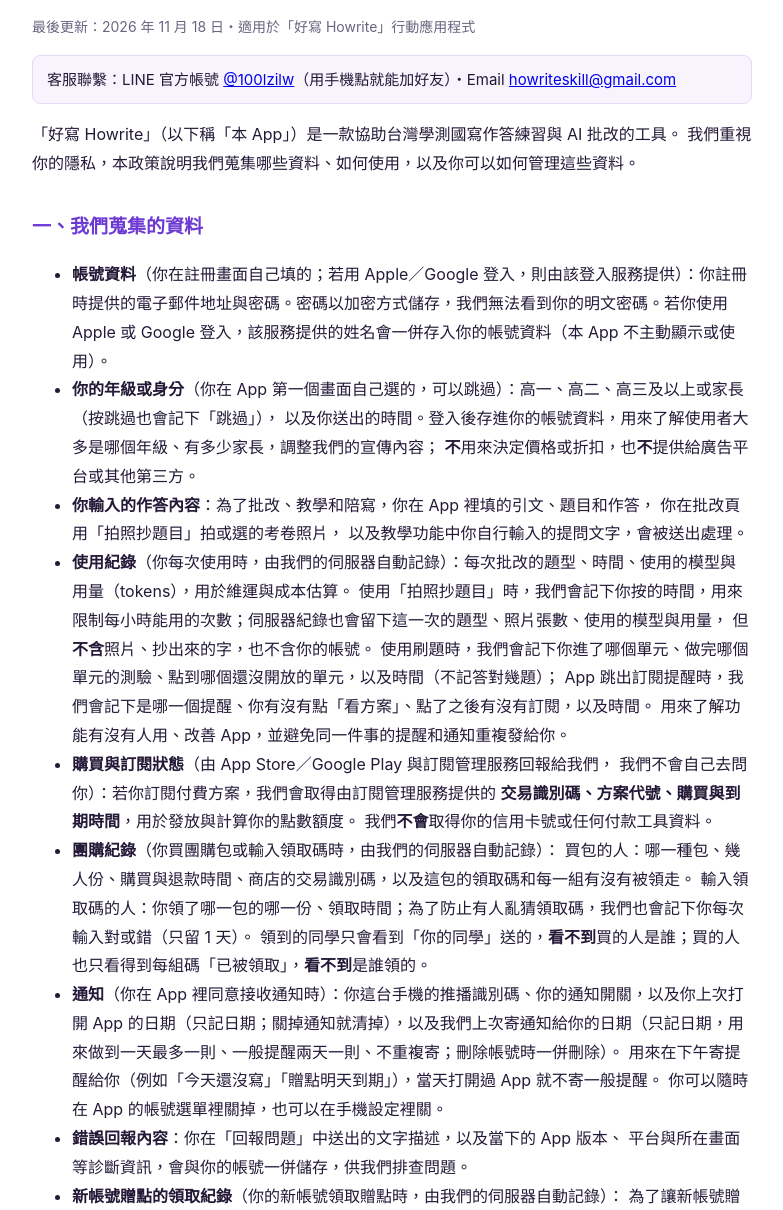
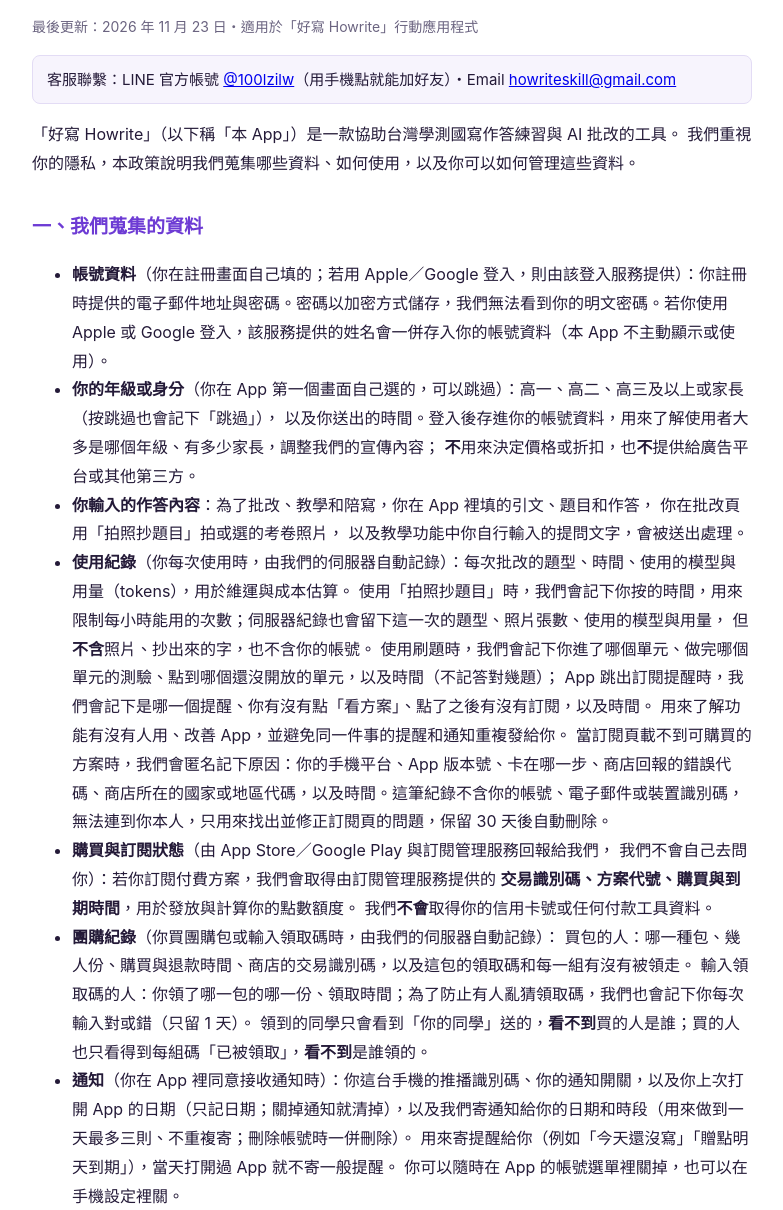
Before and after one commit to BORTYNG/howrite-legal, a plain HTML site: page privacy.html in a window 1280 px wide. Shown: the part 90-1300 px from the top of the page, without its empty margins (248-1031 px from the left). Drawn offline with Linux system fonts and the light colour scheme.

Commit message:
隱私權政策：3.3.2 訂閱頁載不到方案記原因＋通知改一天最多三則（2026-11-23）
第一節使用紀錄加一句（匿名、不含帳號、保留 30 天）；第二節目的清單加「排查訂閱頁載不到方案的問題」；
第一節通知改成記日期和時段、一天最多三則，拿掉「下午」與「一般提醒兩天一則」。

Co-Authored-By: Claude Opus 5.5 <noreply@anthropic.com>
Claude-Session: https://claude.ai/code/session_01NB6YhNVc93zBDkCmbznzCr

```diff
--- a/privacy.html
+++ b/privacy.html
@@ -16,7 +16,7 @@
 </head>
 <body>
   <h1>好寫 Howrite 隱私權政策</h1>
-  <p class="muted">最後更新：2026 年 11 月 18 日・適用於「好寫 Howrite」行動應用程式</p>
+  <p class="muted">最後更新：2026 年 11 月 23 日・適用於「好寫 Howrite」行動應用程式</p>
   <p class="contact">客服聯繫：LINE 官方帳號 <a href="https://line.me/R/ti/p/%40100lzilw">@100lzilw</a>（用手機點就能加好友）・Email <a href="mailto:howriteskill@gmail.com">howriteskill@gmail.com</a></p>
 
   <p>「好寫 Howrite」（以下稱「本 App」）是一款協助台灣學測國寫作答練習與 AI 批改的工具。
@@ -36,7 +36,8 @@
         但<strong>不含</strong>照片、抄出來的字，也不含你的帳號。
         使用刷題時，我們會記下你進了哪個單元、做完哪個單元的測驗、點到哪個還沒開放的單元，以及時間（不記答對幾題）；
         App 跳出訂閱提醒時，我們會記下是哪一個提醒、你有沒有點「看方案」、點了之後有沒有訂閱，以及時間。
-        用來了解功能有沒有人用、改善 App，並避免同一件事的提醒和通知重複發給你。</li>
+        用來了解功能有沒有人用、改善 App，並避免同一件事的提醒和通知重複發給你。
+        當訂閱頁載不到可購買的方案時，我們會匿名記下原因：你的手機平台、App 版本號、卡在哪一步、商店回報的錯誤代碼、商店所在的國家或地區代碼，以及時間。這筆紀錄不含你的帳號、電子郵件或裝置識別碼，無法連到你本人，只用來找出並修正訂閱頁的問題，保留 30 天後自動刪除。</li>
     <li><strong>購買與訂閱狀態</strong>（由 App Store／Google Play 與訂閱管理服務回報給我們，
         我們不會自己去問你）：若你訂閱付費方案，我們會取得由訂閱管理服務提供的
         <strong>交易識別碼、方案代號、購買與到期時間</strong>，用於發放與計算你的點數額度。
@@ -45,8 +46,8 @@
         買包的人：哪一種包、幾人份、購買與退款時間、商店的交易識別碼，以及這包的領取碼和每一組有沒有被領走。
         輸入領取碼的人：你領了哪一包的哪一份、領取時間；為了防止有人亂猜領取碼，我們也會記下你每次輸入對或錯（只留 1 天）。
         領到的同學只會看到「你的同學」送的，<strong>看不到</strong>買的人是誰；買的人也只看得到每組碼「已被領取」，<strong>看不到</strong>是誰領的。</li>
-    <li><strong>通知</strong>（你在 App 裡同意接收通知時）：你這台手機的推播識別碼、你的通知開關，以及你上次打開 App 的日期（只記日期；關掉通知就清掉），以及我們上次寄通知給你的日期（只記日期，用來做到一天最多一則、一般提醒兩天一則、不重複寄；刪除帳號時一併刪除）。
-        用來在下午寄提醒給你（例如「今天還沒寫」「贈點明天到期」），當天打開過 App 就不寄一般提醒。
+    <li><strong>通知</strong>（你在 App 裡同意接收通知時）：你這台手機的推播識別碼、你的通知開關，以及你上次打開 App 的日期（只記日期；關掉通知就清掉），以及我們寄通知給你的日期和時段（用來做到一天最多三則、不重複寄；刪除帳號時一併刪除）。
+        用來寄提醒給你（例如「今天還沒寫」「贈點明天到期」），當天打開過 App 就不寄一般提醒。
         你可以隨時在 App 的帳號選單裡關掉，也可以在手機設定裡關。</li>
     <li><strong>錯誤回報內容</strong>：你在「回報問題」中送出的文字描述，以及當下的 App 版本、
         平台與所在畫面等診斷資訊，會與你的帳號一併儲存，供我們排查問題。</li>
@@ -127,7 +128,7 @@
         後端服務 Supabase、訂閱管理服務 RevenueCat、登入服務 Apple 與 Google、推播服務 Google Firebase，
         以及上述 AI 服務 OpenCode、Anthropic、MiniMax、阿里巴巴——均須提供與本政策所述<strong>相同或同等</strong>的資料保護標準。
         我們會依此標準審視各家公告的資料政策，若有任何一家不再符合，我們會停止使用該服務或更新本政策。</li>
-    <li>我們<strong>不會</strong>販售你的個人資料，也不會將其用於前述批改、教學、陪寫、訂閱管理、團購、寄送帳號與點數的服務通知與 App 通知、確認新帳號贈點每人只送一次（見第一節）、了解功能使用情形以改善 App，以及依年級分布調整宣傳內容這些目的以外的用途。</li>
+    <li>我們<strong>不會</strong>販售你的個人資料，也不會將其用於前述批改、教學、陪寫、訂閱管理、團購、寄送帳號與點數的服務通知與 App 通知、確認新帳號贈點每人只送一次（見第一節）、排查訂閱頁載不到方案的問題、了解功能使用情形以改善 App，以及依年級分布調整宣傳內容這些目的以外的用途。</li>
   </ul>
 
   <h2>三、批改快取</h2>
```
